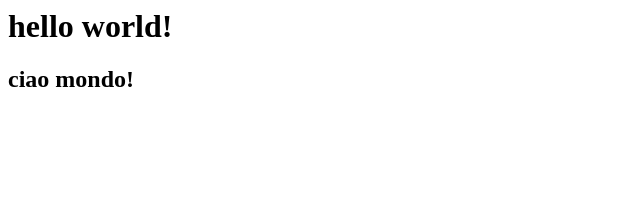
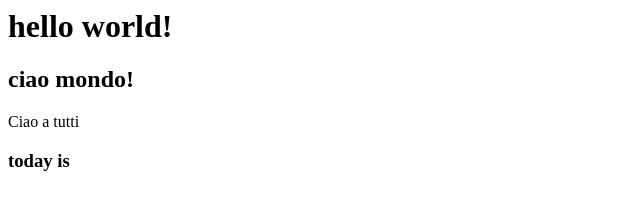
Before and after one commit to SimoneMondello/htmlcss-hello, a plain HTML site: page index.html in a window 1280 px wide. Shown: the whole page, without its empty margins (0-640 px from the left). Drawn offline with Linux system fonts and the light colour scheme.

Commit message:
terzo commit

```diff
--- a/index.html
+++ b/index.html
@@ -1,2 +1,4 @@
 <h1>hello world!</h1>
 <h2>ciao mondo!</h2>
+<header>Ciao a tutti</header>
+<h3>today is</h3>
```
